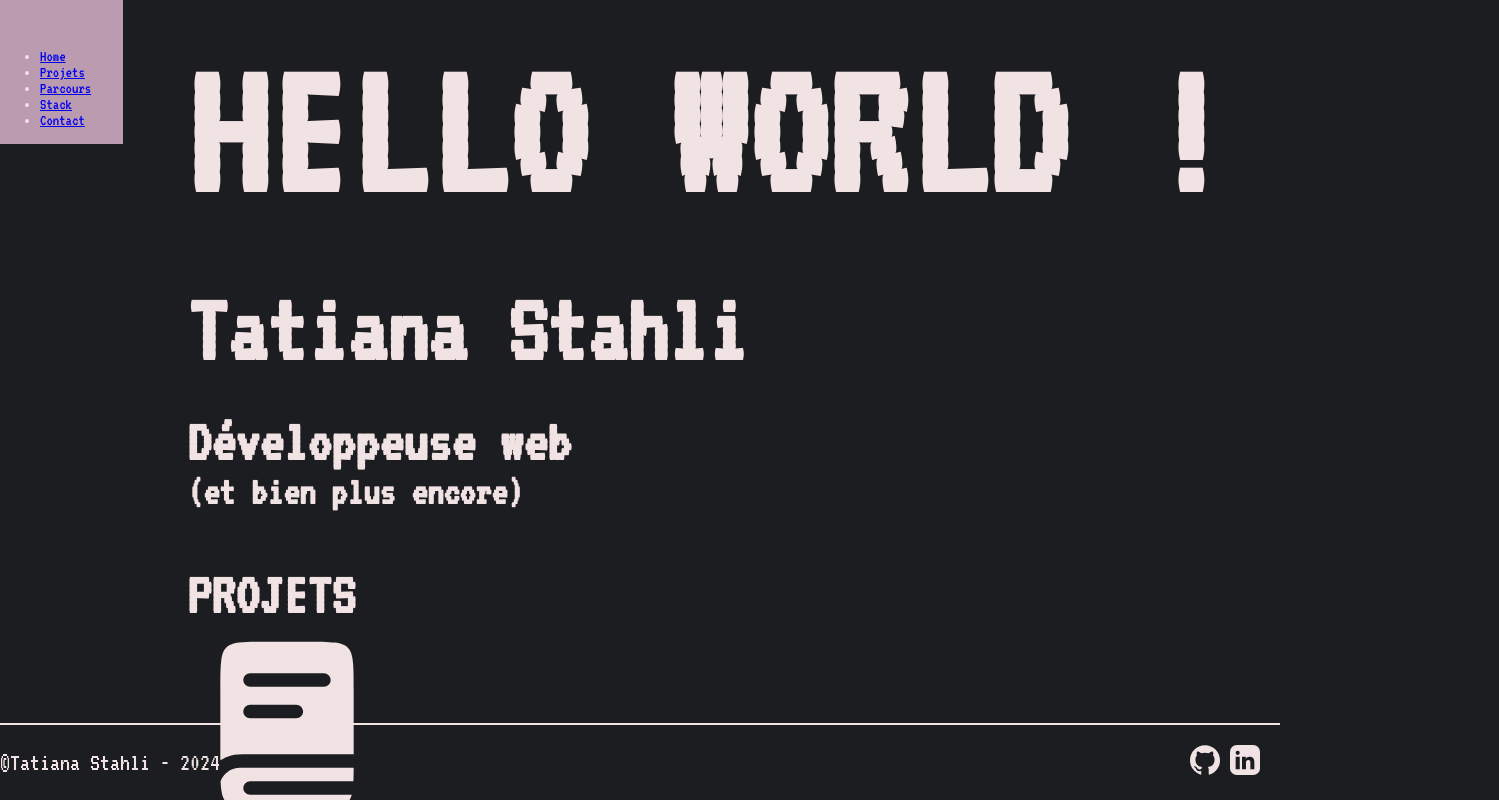
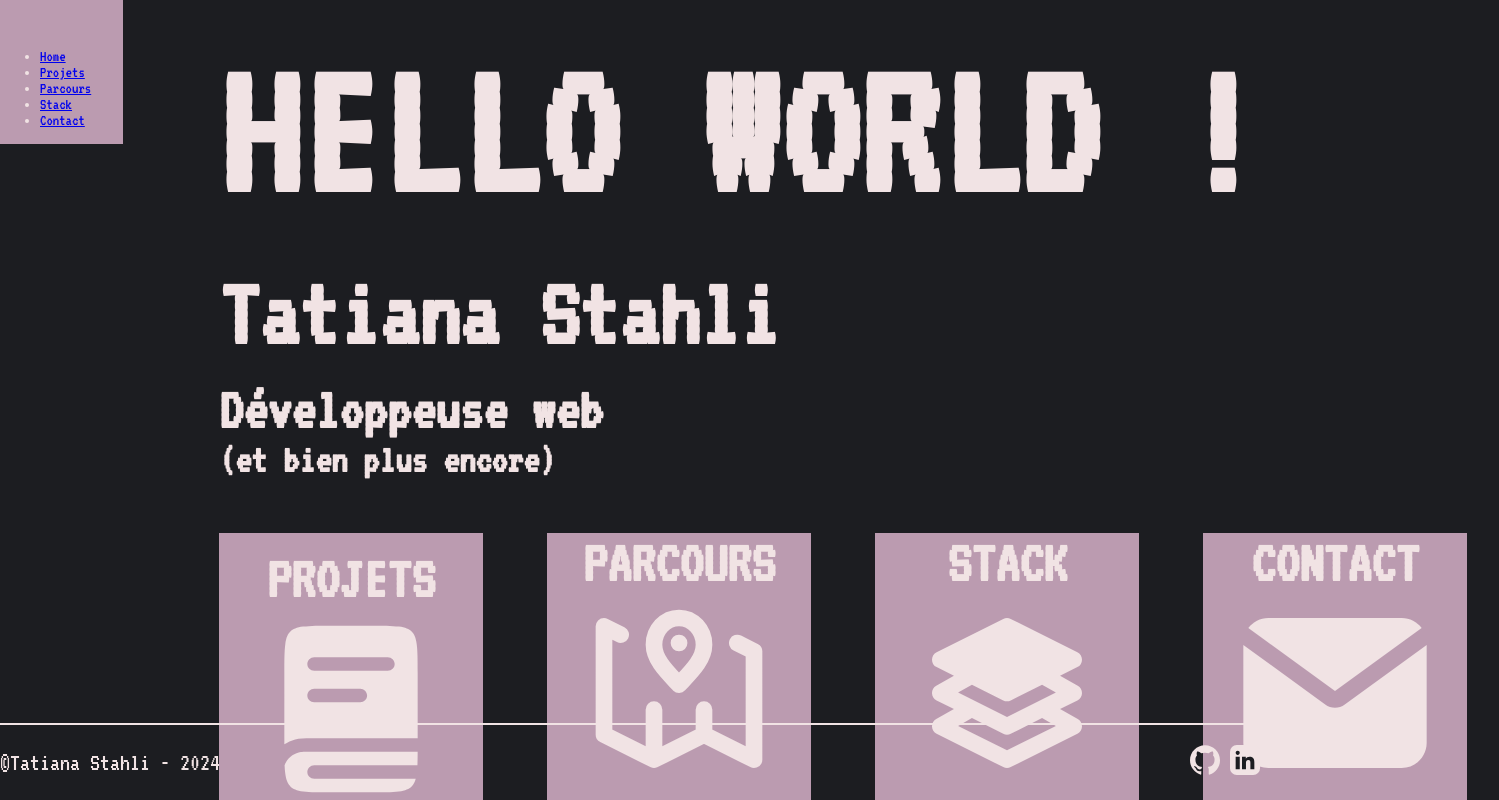
Before and after one commit to tatiana-sthl/portfolio2024, a React (Create React App) app: page / in a window 1280 px wide. Shown: the top 800 px of the page, 1499 px wide, since content can reach past the window. Built offline with nearby package versions, Linux system fonts and the light colour scheme.

Commit message:
add style about home

```diff
--- a/src/pages/Home.js
+++ b/src/pages/Home.js
@@ -16,26 +16,26 @@ function Home() {
         <h4>(et bien plus encore)</h4>
       </div>
 
-      <div>
-        <div>
+      <div className='linkHome'>
+        <div className='linkBgProject'>
           <h3>PROJETS</h3>
           <div>
             <img src={Book} alt='book-icon'/>
           </div>
         </div>
-        <div>
+        <div className='linkBg'>
           <h3>PARCOURS</h3>
           <div>
             <img src={Parcours} alt='map-icon'/>
           </div>
         </div>
-        <div>
+        <div className='linkBg'>
           <h3>STACK</h3>
           <div>
             <img src={Stack} alt='stack-icon'/>
           </div>
         </div>
-        <div>
+        <div className='linkBg'>
           <h3>CONTACT</h3>
           <div>
             <img src={Contact} alt='contact-icon'/>
--- a/src/styles/base.scss
+++ b/src/styles/base.scss
@@ -17,3 +17,29 @@ body {
 .globalposition {
     display: flex;
 }
+
+h1 {
+    font-family: $font-p;
+    font-size: 200px;
+    margin: 2rem 0 0 0;
+}
+
+h2 {
+    font-family: $font-p;
+    font-size: 100px;
+    margin-top: 2rem;
+    margin-bottom: 0;
+}
+
+h3 {
+    font-family: $font-p;
+    font-size: 60px;
+    margin-top: 1rem;
+    margin-bottom: 0;
+}
+
+h4 {
+    font-family: $font-p;
+    font-size: 40px;
+    margin-top: 0;
+}
--- a/src/styles/components/_navbar.scss
+++ b/src/styles/components/_navbar.scss
@@ -3,6 +3,6 @@
 .navbar {
     background-color: $secondary-color;
     height: 100%;
-    margin: 0 4rem 0 0;
+    margin: 0 6rem 0 0;
     padding: 2rem 2rem 0 0;
 }
--- a/src/styles/pages/_home.scss
+++ b/src/styles/pages/_home.scss
@@ -1,27 +1,23 @@
 @import '../base.scss';
 
-h1 {
-    font-family: $font-p;
-    font-size: 200px;
-    margin: 2rem 0 0 0;
+.linkHome {
+    display: flex;
 }
 
-h2 {
-    font-family: $font-p;
-    font-size: 100px;
-    margin-top: 3rem;
-    margin-bottom: 0;
+.linkBg {
+    margin: 0 2rem;
+    padding: 0 2rem;
+    text-align: center;
+    background-color: $secondary-color;
+
+    & h3 {
+        margin: 0;
+    }
 }
 
-h3 {
-    font-family: $font-p;
-    font-size: 60px;
-    margin-top: 2rem;
-    margin-bottom: 0;
+.linkBgProject {
+    margin: 0 2rem 0 0;
+    padding: 0 2rem;
+    text-align: center;
+    background-color: $secondary-color;
 }
-
-h4 {
-    font-family: $font-p;
-    font-size: 40px;
-    margin-top: 0;
-}
```
